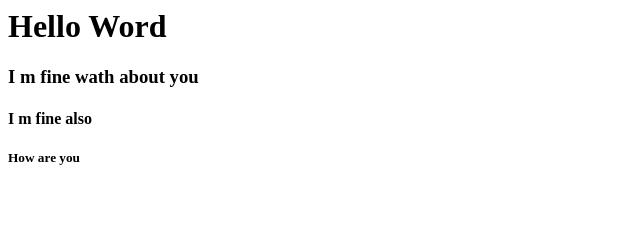
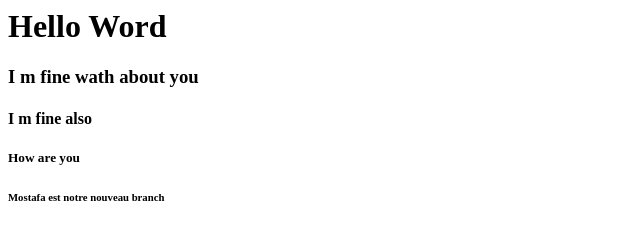
Before and after one commit to Mostafaakil/sbags, a plain HTML site: page index.html in a window 1280 px wide. Shown: the whole page, without its empty margins (0-640 px from the left). Drawn offline with Linux system fonts and the light colour scheme.

Commit message:
h6 pour mostafa

```diff
--- a/index.html
+++ b/index.html
@@ -4,5 +4,6 @@
         <h3>I m fine wath about you</h3>
         <h4>I m fine also</h4>
         <h5>How are you</h5>
+        <h6>Mostafa est notre nouveau branch</h6>
     </body>
 </html>
```
